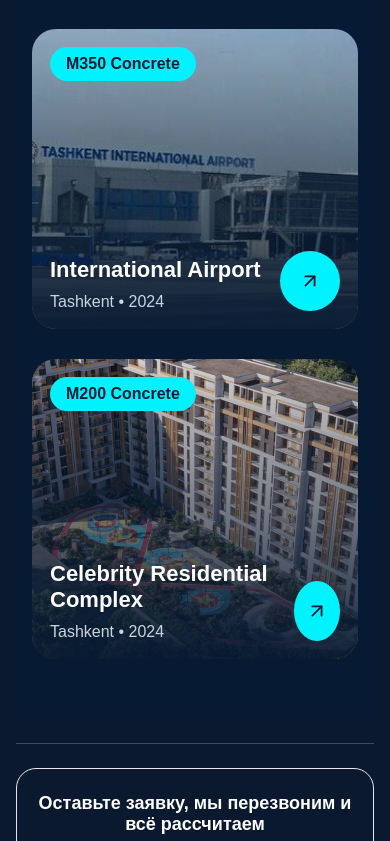
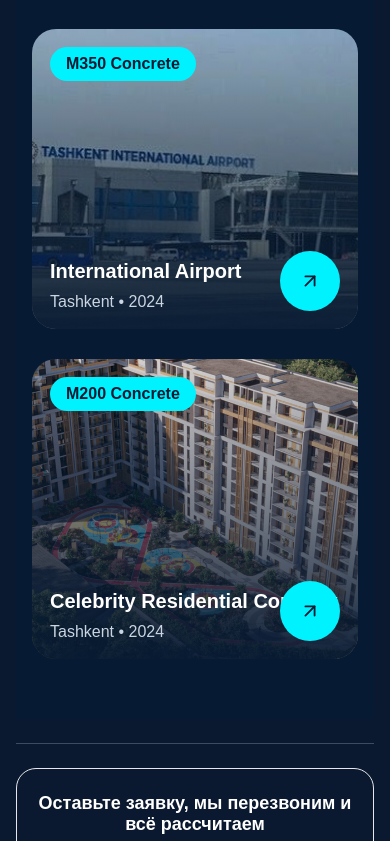
Before and after one commit to ObidovB/CB-Project, a Next.js app: page / in a window 390 px wide. Shown: the part 9567-10408 px from the top of the page. Built offline with nearby package versions, Linux system fonts and the light colour scheme.

Commit message:
Fixed first bug in mobile responsive

```diff
--- a/src/components/ProjectsCard.tsx
+++ b/src/components/ProjectsCard.tsx
@@ -33,7 +33,7 @@ export default function ProjectCard({ project }: ProjectCardProps) {
           </div>
 
           <button className={styles.iconButton}>
-            <ArrowUpRight size={22} style={{ backgroundColor: "transparent" }} />
+            <ArrowUpRight size={22} />
           </button>
         </div>
       </div>
--- a/src/styles/Project.module.css
+++ b/src/styles/Project.module.css
@@ -153,7 +153,14 @@
     }
 
     .card {
+        position: relative;
         height: 360px;
+    }
+
+    .iconButton {
+        position: absolute;
+        right: 18px;
+        border-radius: "50%";
     }
 }
 
@@ -183,6 +190,6 @@
     }
 
     .content h3 {
-        font-size: 22px;
+        font-size: 20px;
     }
 }
```
